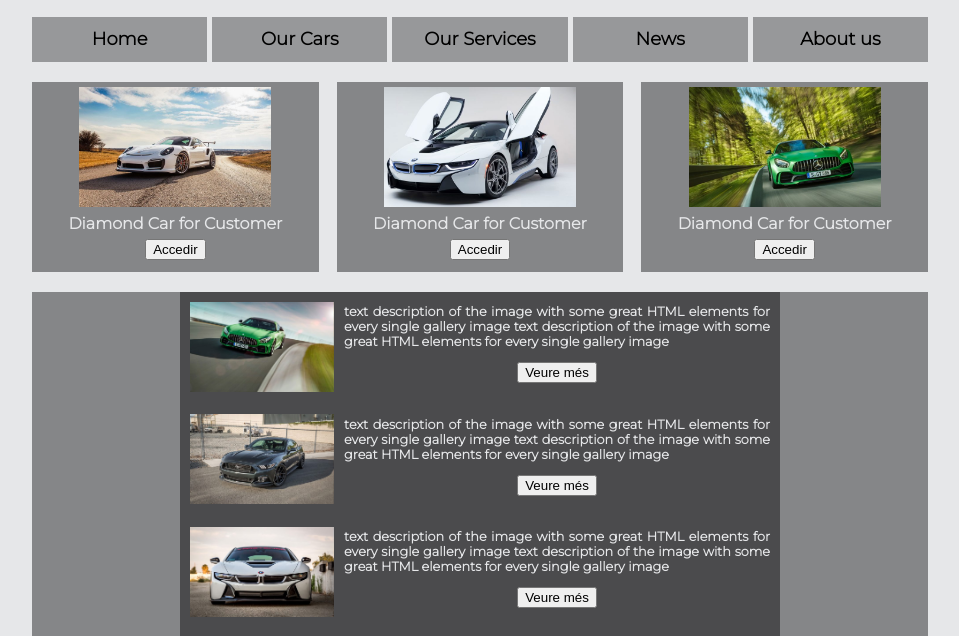
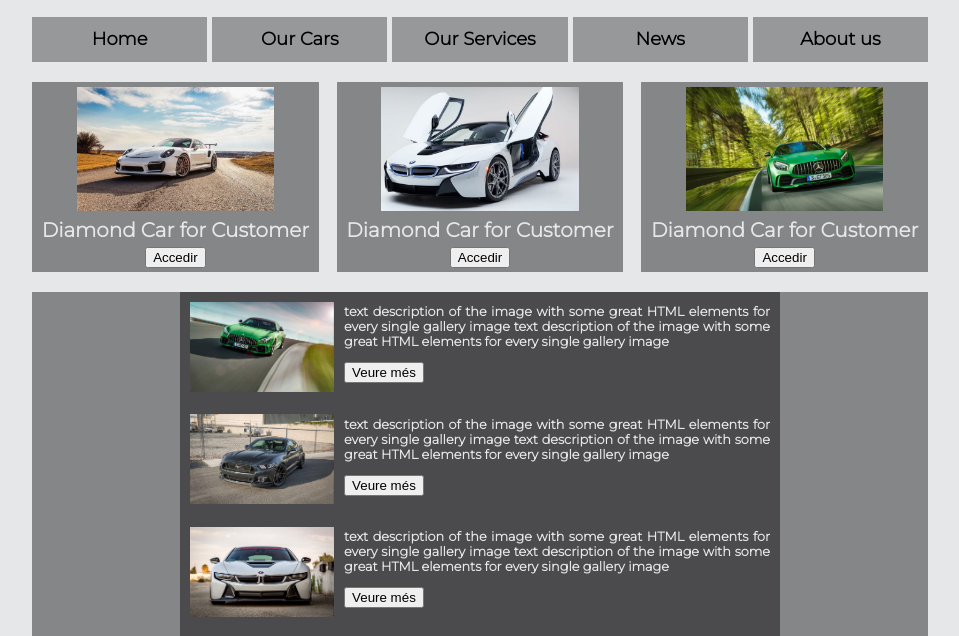
Before and after one commit to sergimateo/de-wireframe-a-html-modul-2, a plain HTML site: page index.html in a window 1280 px wide. Shown: the part 141-777 px from the top of the page, without its empty margins (160-1119 px from the left). Drawn offline with Linux system fonts and the light colour scheme.

Commit message:
canvis al css

```diff
--- a/styles/styles.css
+++ b/styles/styles.css
@@ -101,7 +101,7 @@ header {
 .three-news-menu {
     display: flex;
     height: 190px;
-    flex-basis: auto;
+    /* flex-basis: auto; */
     align-content: space-between;
     margin-top: 20px;
     margin-bottom: 20px;
@@ -120,7 +120,8 @@ header {
 }
 
 .three-news-menu div img{
-width: 15vw;
+/* width: ; */
+height: max(65%);
 margin: 2% auto 0 auto;
 
 }
@@ -128,6 +129,7 @@ margin: 2% auto 0 auto;
 .three-news-menu p{
     margin: 1% auto 2%;
     font-weight: bold;
+    font-size: clamp(20px, 0.5rem, 31vh);
     color: #E6E7E9;
 
 }
@@ -171,6 +173,9 @@ margin: 2% auto 0 auto;
     color:#E6E7E9
 }
 
+.article .btn {
+    display: grid;
+}
 /* Estils de Peu de pagina */
 footer {
     display: flex;
```
